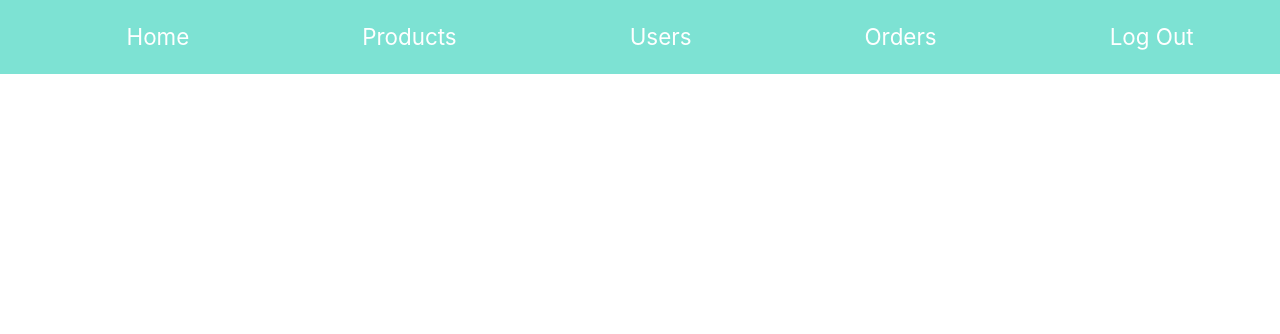
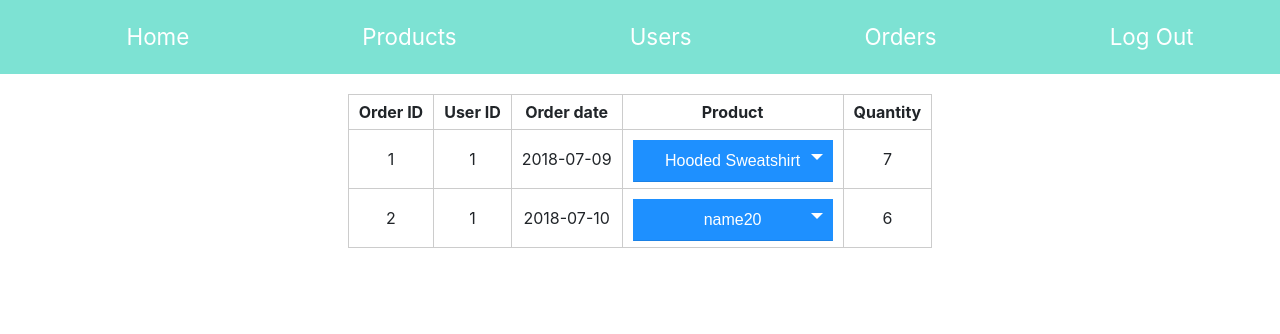
Before and after one commit to griarman/MyTest, a PHP site: page /admin/orders.php in a window 1280 px wide. Shown: the top 334 px of the page. Run offline with PHP 8.4, Linux system fonts and the light colour scheme; the visitor is signed in with stand-in values (Sample User, id 1); data comes from the database, SQL or seed files in the repository.

Commit message:
3.2 Added full order part

```diff
--- /dev/null
+++ b/admin/get_quantity.php
@@ -0,0 +1,13 @@
+<?php
+/**
+ * Created by PhpStorm.
+ * User: grigo
+ * Date: 12/07/2018
+ * Time: 02:36
+ */
+session_start();
+require_once 'order_model.php';
+if($_POST['id']){
+    $quantity = get_quantity($_POST['id'])[0]['qunatity'];
+    echo $quantity;
+}
--- a/admin/header.php
+++ b/admin/header.php
@@ -30,7 +30,7 @@ if(!isset($_SESSION['true'])){
         }
         ?>
     <link rel="stylesheet" type="text/css" href="../css/style.css">
-
+    <meta name="viewport" content="width=device-width, initial-scale=1.0">
     <link rel="icon" href="../images/favicons/admin_favicon.png">
     <script type="text/javascript" src="../js/jquery-3.2.1.js"></script>
     <script type="text/javascript" src="../js/main.js"></script>
--- /dev/null
+++ b/admin/order_model.php
@@ -0,0 +1,32 @@
+<?php
+
+@$conn = mysqli_connect('localhost','root','','shops');
+if(!$conn){
+    die(mysqli_connect_error($conn));
+}
+
+function get_orders(){
+    global $conn;
+    $query = "SELECT * FROM orders";
+    $res = mysqli_query($conn,$query);
+    return mysqli_fetch_all($res,MYSQLI_ASSOC)?: null;
+}
+
+function get_order_details($order_id){
+    global $conn;
+    $query = "SELECT * FROM order_details WHERE orderId=$order_id";
+    $res = mysqli_query($conn,$query);
+    return mysqli_fetch_all($res,MYSQLI_ASSOC)?: null;
+}
+function get_product_name($id){
+    global $conn;
+    $query = "SELECT name FROM products WHERE id = $id";
+    $res = mysqli_query($conn,$query);
+    return mysqli_fetch_row($res);
+}
+function get_quantity($id){
+    global $conn;
+    $query = "SELECT qunatity FROM order_details WHERE productId=$id";
+    $res = mysqli_query($conn,$query);
+    return mysqli_fetch_all($res,MYSQLI_ASSOC);
+}
--- a/admin/orders.php
+++ b/admin/orders.php
@@ -1,9 +1,51 @@
 <?php
 
 require_once 'header.php';
+require_once 'order_model.php';
+
+if(!($arr = get_orders())){
+    echo "There weren't orders(((((";
+    die;
+}
+    echo '<table>';
+    echo "<tr>
+            <th>Order ID</th>
+            <th>User ID</th>
+            <th>Order date</th>
+            <th>Product</th>
+            <th>Quantity</th>
+</tr>";
+    foreach ($arr as $key => $value):
+        $order = get_order_details($value['id']);
+            if($order){
+            echo "<tr id = '{$value['id']}'>";
+?>
+            <td class="id"><?= $value['id']?></td>
+            <td class="user_id"><?= $value['userid']?></td>
+            <td class="date"><?= $value['order_date']?></td>
+            <td class="order_details">
+            <div class="custom-select" style="width:200px;" id="<?= $value['id']?>">
+                <select>
+                    <?php for($i = 0;$i < count($order);$i++){
+                       $name = get_product_name($order[$i]['productId'])[0];
+                       echo "<option value= {$order[$i]['productId']}>$name</option>";
+                     }?>
+                </select>
+            </div>
+            </td>
+            <td class="quantity"></td>
+<?php
+            echo '</tr>';
+        }
 ?>
 
 
 <?php
+endforeach;
+require_once 'footer.php';
 
-require_once 'footer.php';
+?>
+<link rel="stylesheet" href="../css/order.css">
+
+<script src="../js/order.js"></script>
+<script src="../js/select.js"></script>
--- a/buy_prod.php
+++ b/buy_prod.php
@@ -4,9 +4,7 @@ if(!empty($_POST)){
 
     require_once 'buy_model.php';
     $arr = json_decode($_POST['str']);
- /*   echo '<pre>';
-    print_r($arr);
-    die;*/
+
     foreach ($arr as $key => $value){
         if($value->quantity < 0 && $value->quantity > 100 ){
             echo 'err';
--- a/css/admin_header.css
+++ b/css/admin_header.css
@@ -17,14 +17,14 @@
 
 .homeAdd{
     width: 5%!important;
-    box-shadow: inset 2px 2px 5px 0 #fff;
+    /*box-shadow: inset 2px 2px 5px 0 #fff;*/
     outline: none;
     /*padding: 3.5px 7px;*/
-    background: linear-gradient(0deg,#fff,#ccc);
+    background: linear-gradient(0deg,#ddd,#ccc);
     border-radius: 5px;
 }
-.homeInp:hover{
-    box-shadow: inset -2px -2px 5px 0 #fff;
+.homeAdd:hover{
+    box-shadow: inset 2px 2px 5px 0 #fff;
 }
 .homeInp{
     min-width: 25%!important;
--- /dev/null
+++ b/css/order.css
@@ -0,0 +1,61 @@
+.custom-select {
+    position: relative;
+    font-family: Arial;
+}
+.custom-select select {
+    display: none; /*hide original SELECT element:*/
+}
+.select-selected {
+    background-color: DodgerBlue;
+}
+/*style the arrow inside the select element:*/
+.select-selected:after {
+    position: absolute;
+    content: "";
+    top: 14px;
+    right: 10px;
+    width: 0;
+    height: 0;
+    border: 6px solid transparent;
+    border-color: #fff transparent transparent transparent;
+}
+/*point the arrow upwards when the select box is open (active):*/
+.select-selected.select-arrow-active:after {
+    border-color: transparent transparent #fff transparent;
+    top: 7px;
+}
+/*style the items (options), including the selected item:*/
+.select-items div,.select-selected {
+    color: #ffffff;
+    padding: 8px 16px;
+    border: 1px solid transparent;
+    border-color: transparent transparent rgba(0, 0, 0, 0.1) transparent;
+    cursor: pointer;
+    user-select: none;
+}
+/*style items (options):*/
+.select-items {
+    position: absolute;
+    background-color: DodgerBlue;
+    top: 100%;
+    left: 0;
+    right: 0;
+    z-index: 99;
+}
+/*hide the items when the select box is closed:*/
+.select-hide {
+    display: none;
+}
+.select-items div:hover, .same-as-selected {
+    background-color: rgba(0, 0, 0, 0.1);
+}
+.custom-select{
+    border: 0;
+    padding: 0;
+}
+th{
+    padding: 5px 10px;
+}
+td{
+    text-align: center;
+}
--- a/header.php
+++ b/header.php
@@ -5,6 +5,7 @@
 <html>
 <head>
     <meta charset="utf-8">
+    <meta name="viewport" content="width=device-width, initial-scale=1.0">
     <title>Online shop</title>
     <link rel="icon" href="images/favicons/favicon.png">
     <link rel="stylesheet" href="css/bootstrap.min.css">
--- a/js/global.js
+++ b/js/global.js
@@ -14,7 +14,6 @@ window.imageChange = function () {
         img.data('photos').unshift(src);
         src = img.data('photos')[0];
         img.attr('src',src);
-        // console.log(img.data('photos'));
     }
 };
 window.product_show = function (data){
@@ -55,7 +54,6 @@ window.product_show = function (data){
         tag.append(add);
         right.append(tag);
     }
-
     let pages =  Math.ceil(data[data.length - 1] / 6),pageNumber,pageDiv;
     pageDiv = $('<div id=\'pages\'></div>');
     for(let i = 1; i <= pages;i++){
@@ -215,7 +213,7 @@ window.buy_prod = function(){
             return;
         }
     }
-    arr.push()
+    arr.push();
     let str = JSON.stringify(arr);
     $.ajax({
        url:'buy_prod.php',
--- /dev/null
+++ b/js/order.js
@@ -0,0 +1,30 @@
+$(document).ready(function () {
+    let tr = $('tr[id]');
+    console.log(tr);
+    for(let i = 0; i < tr.length; i++){
+        let select = tr.eq(i).find('select');
+        let div = tr.eq(i).find('.select-items').find('div');
+        let option = select.find('option');
+        console.log(select);
+        console.log(div);
+        for(let j = 0; j < option.length;j++){
+            let id = option.eq(j).val();
+            div.eq(j).attr('id',id);
+            div.eq(j).click(get_quantity);
+        }
+        div.eq(0).trigger('click');
+    }
+    function get_quantity(){
+        let id = $(this).attr('id');
+        $.ajax({
+            url: 'get_quantity.php',
+            method: 'post',
+            data:{
+                id:id
+            }
+        })
+            .done( (data) =>{
+                $(this).closest('tr').find('.quantity').html(data);
+            })
+    }
+});
--- a/js/user.js
+++ b/js/user.js
@@ -38,7 +38,6 @@ $(document).ready(function () {
                     alert("Changes confirmed");
                 }
           });
-
    });
    $('.delete_user').click(function () {
        if(!confirm("Do you really want to delete this user?")){
```
Also changed, not shown: js/select.js (added, +72 -0 lines).
